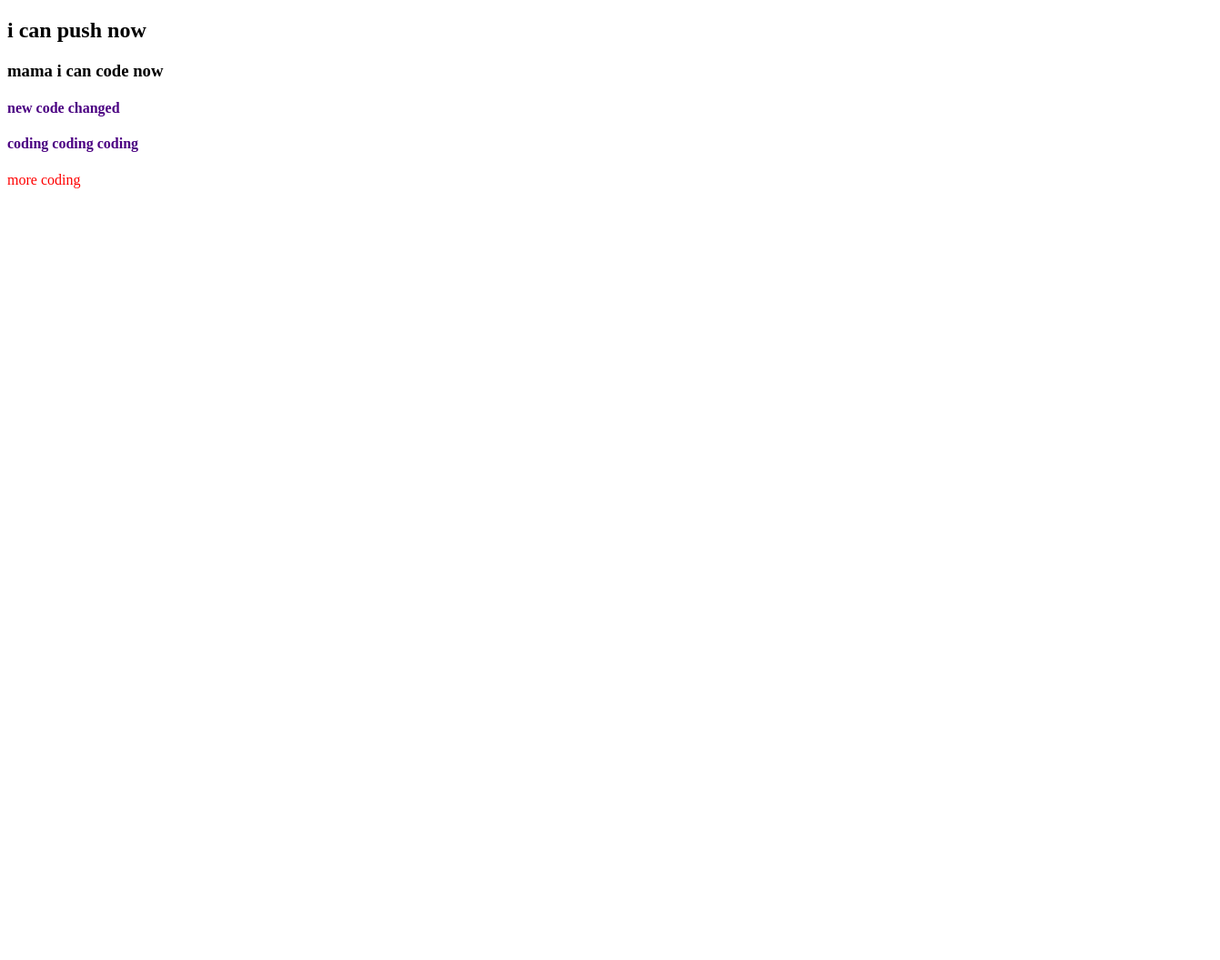
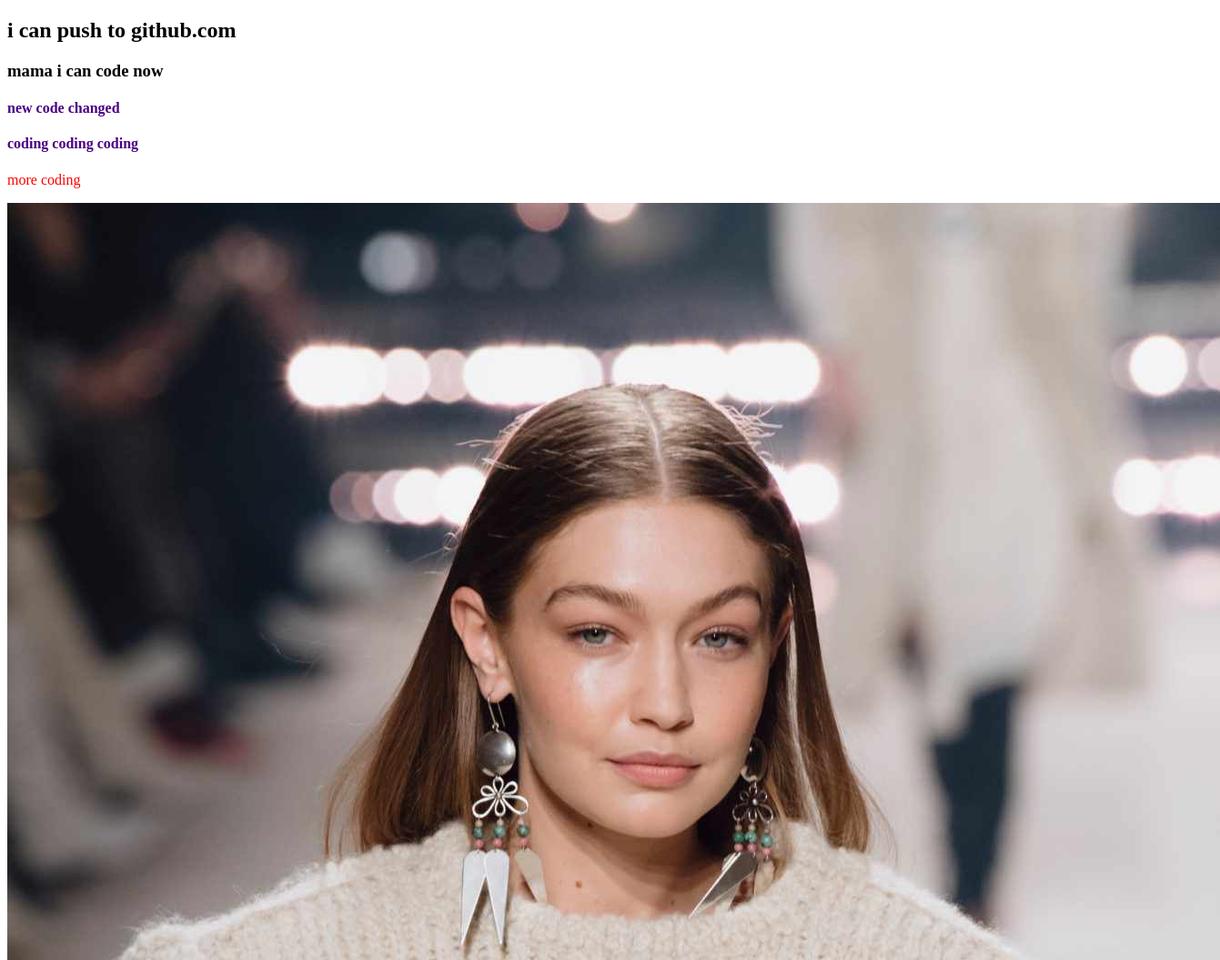
Before and after one commit to tanjinasoha/my.second.repo, a plain HTML site: page index.html in a window 1280 px wide. Shown: the top 1055 px of the page at 91% size, 1341 px wide, since content can reach past the window. Before the commit the page ends 800 px from the top, so only its background shows below. Drawn offline with Linux system fonts and the light colour scheme.

Commit message:
image added

```diff
--- a/index.html
+++ b/index.html
@@ -7,10 +7,11 @@
     <link rel="stylesheet" href="style.css">
 </head>
 <body>
- <h2>i can push now</h2>
+ <h2>i can push to github.com</h2>
  <h3>mama i can code now</h3>
 <h4>new code changed</h4>
 <h4>coding coding coding</h4>
 <p>more coding</p>
+<img src="gigi/020421-gigi-hadid-beauty-routine-lead-2000-9fcff584f2f14800b94cd753dda434a1.jpg" alt="">
 </body>
 </html>
```
Also changed, not shown: gigi/020421-gigi-hadid-beauty-routine-lead-2000-9fcff584f2f14800b94cd753dda434a1.jpg (added).
